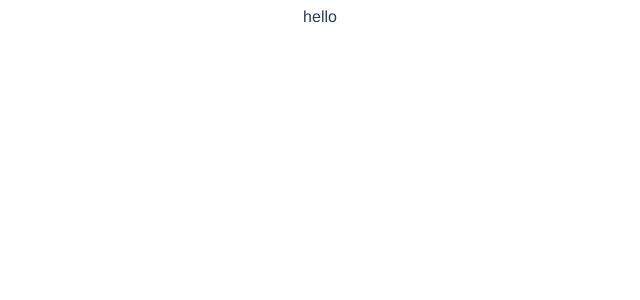
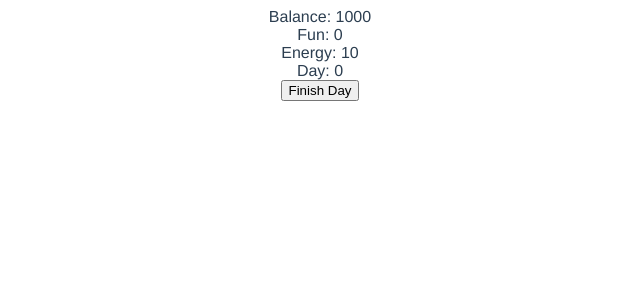
Before and after one commit to riseupil/tazrim-game, a Vue app: page / in a window 1280 px wide. Shown: the top 300 px of the page, without its empty margins (320-960 px from the left). Built offline with nearby package versions, Linux system fonts and the light colour scheme.

Commit message:
basic version of the game works

```diff
--- a/src/components/HelloWorld.vue
+++ b/src/components/HelloWorld.vue
@@ -1,5 +1,23 @@
 <template>
-  <div>hello</div>
+  <div>
+    <div class="score-board">
+      <div class="balance">Balance: {{ balance }}</div>
+      <div class="fun">Fun: {{ fun }}</div>
+      <div class="energy">Energy: {{ energy }}</div>
+      <div class="day">Day: {{ day }}</div>
+    </div>
+    <div class="open-cards">
+      <div class="card" v-for="(card, index) in openCards" v-bind:key="index">
+        <div class="title">Desc: {{ card.card.description }}</div>
+        <div class="fun">Fun: {{ card.card.fun }}</div>
+        <div class="energy">Energy: {{ card.card.energy }}</div>
+        <div class="cost">Cost: {{ card.card.cost }}</div>
+        <div class="turns-left">Expires in: {{ card.turnsLeft }}</div>
+        <button v-on:click="useCard(card)" :disabled="card.used">Buy</button>
+      </div>
+    </div>
+    <button v-on:click="finishDay">Finish Day</button>
+  </div>
 </template>
 
 <script>
@@ -11,6 +29,20 @@ const cards = [
     type: 'eatout',
     description: 'פיצה עם חברים',
     cost: 30,
+    fun: 2,
+    energy: 1,
+    expiration: 5,
+  }, {
+    type: 'eatout',
+    description: 'פיצה2',
+    cost: 50,
+    fun: 2,
+    energy: 1,
+    expiration: 5,
+  }, {
+    type: 'eatout',
+    description: 'פיצה3',
+    cost: 80,
     fun: 2,
     energy: 1,
     expiration: 5,
@@ -31,15 +63,37 @@ const cards = [
     energy: 0,
     expiration: 5,
   }, {
+    type: 'unexpected',
+    description: 'חור בשן2',
+    cost: 50,
+    fun: -5,
+    energy: 0,
+    expiration: 5,
+  }, {
     type: 'food',
     description: 'סופר',
     cost: 180,
+    fun: 0,
     energy: 10,
     expiration: 1,
   }, {
     type: 'opportunity',
     description: 'לראות סרט',
     cost: 50,
+    fun: 2,
+    energy: 0,
+    expiration: 5,
+  }, {
+    type: 'opportunity',
+    description: 'סרט2',
+    cost: 100,
+    fun: 2,
+    energy: 0,
+    expiration: 5,
+  }, {
+    type: 'opportunity',
+    description: 'סרט3',
+    cost: 150,
     fun: 2,
     energy: 0,
     expiration: 5,
@@ -50,36 +104,27 @@ export default {
   name: 'HelloWorld',
   data() {
     return {
-      balance: 0,
+      balance: 1000,
       fun: 0,
       energy: 10,
       day: 0,
       deck: cards,
       openCards: [],
-      // openCards: {
-      //   eatout: null,
-      //   food: null,
-      //   opportunity: [],
-      //   bill: [],
-      //   unexpected: [],
-      //
-      // },
     };
   },
   computed: {
 
   },
-  method: {
+  methods: {
     useCard(openCard) {
       openCard.used = true;
-      this.balance += openCard.card.cost;
+      this.balance -= openCard.card.cost;
       if (openCard.card.type !== 'bill' && openCard.card.type !== 'unexpected') {
         this.fun += openCard.card.fun;
         this.energy += openCard.card.energy;
       }
     },
     finishDay() {
-      this.day += 1;
       // this.deck = _.shuffle(this.deck);
       _.forEach(this.openCards, c => {
         c.turnsLeft -= 1;
@@ -94,6 +139,10 @@ export default {
       this._refreshOpportunity();
       this._refreshBills();
       this._refreshUnexpected();
+
+      this.fun -= 1;
+      this.energy -= 1;
+      this.day += 1;
     },
     _punishForExpiredBadCards() {
       _.chain(this.openCards)
@@ -139,8 +188,7 @@ export default {
       }
     },
     _drawCardByType(type) {
-      const card = _.find(this.deck, c => c.type === type);
-      _.pull(this.deck, card);
+      const card = _.shuffle(_.filter(this.deck, c => c.type === type))[0];
       return card;
     },
     _createOpenCard(card) {
```
